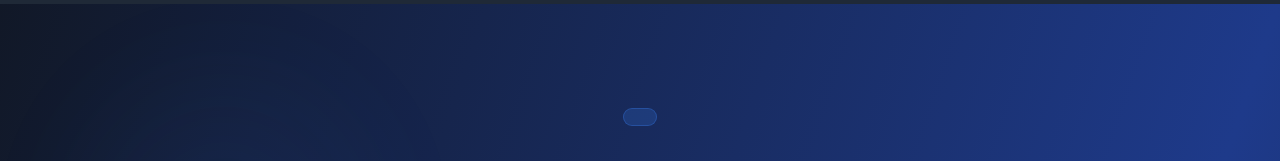
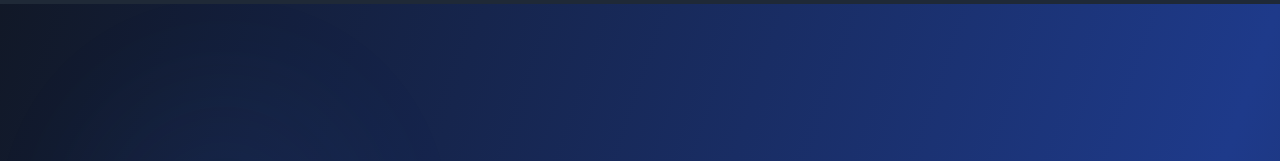
Before and after one commit to crao10/portfolio, a plain HTML site: page index.html in a window 1280 px wide. Shown: the top 161 px of the page. Drawn offline with nearby package versions, Linux system fonts and the light colour scheme.

Commit message:
Update index.html

```diff
--- a/index.html
+++ b/index.html
@@ -38,7 +38,6 @@
         </div>
 
         <div class="max-w-5xl mx-auto text-center relative z-10">
-        <div class="inline-flex items-center gap-2 px-4 py-2 bg-blue-500/20 rounded-full mb-8 border border-blue-500/30">
         </div>
 
 
```
